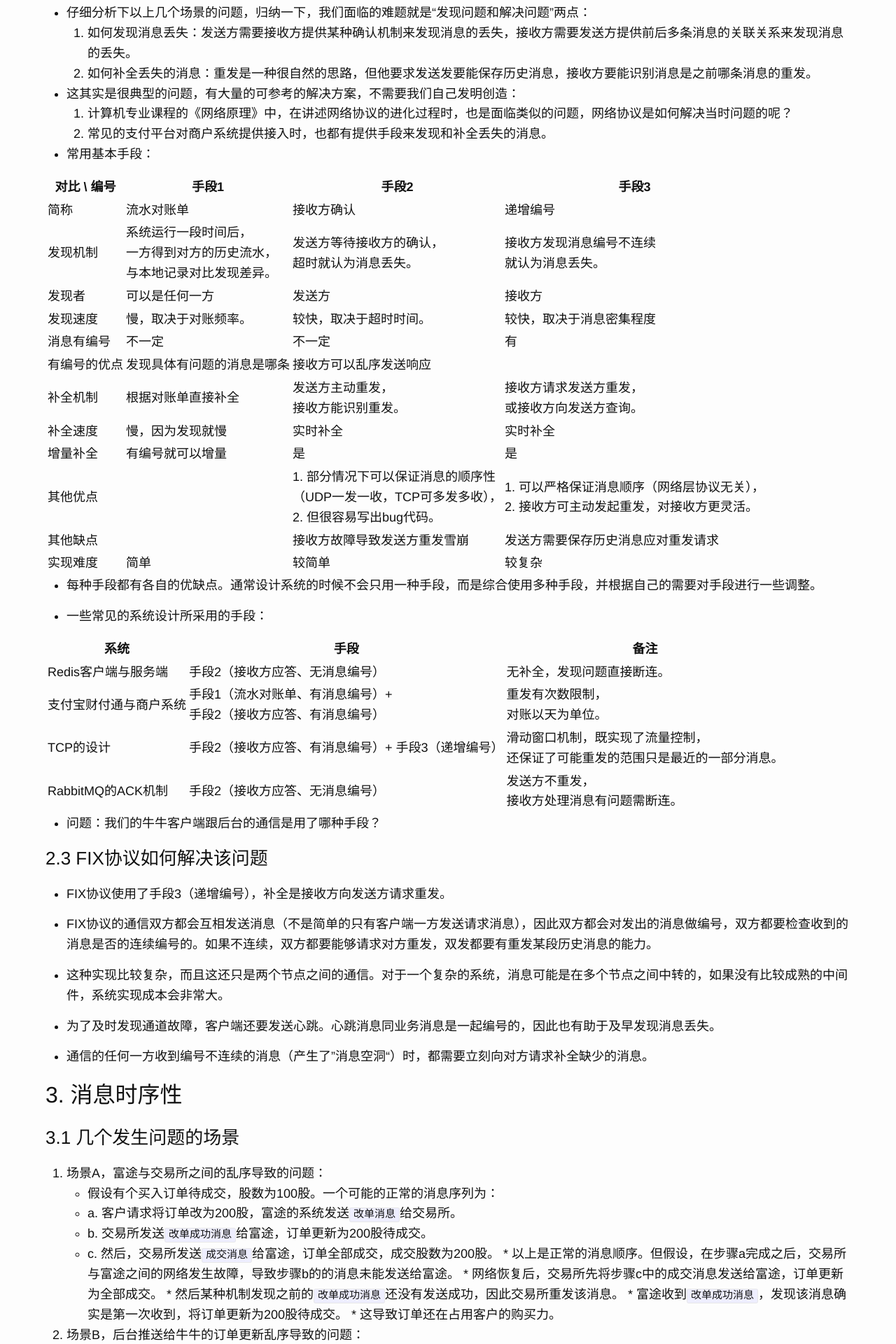
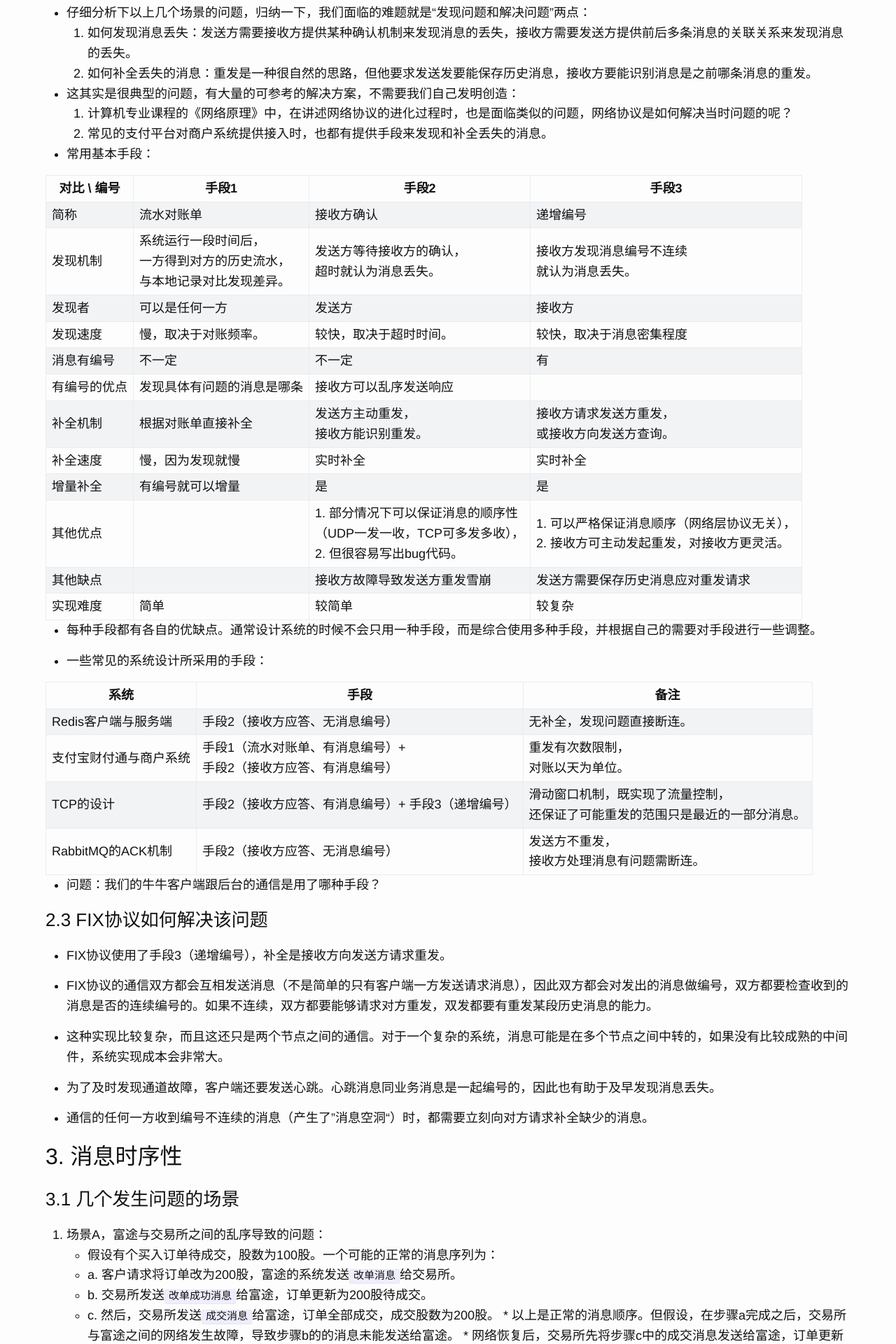
Before and after one commit to echoma/echoma.github.com, a Jekyll site: the page built from _posts/2017-07-17-financial-system-problems-and-fix-protocol.markdown, in a window 1280 px wide. Shown: the part 3376-5296 px from the top of the page at 70% size. Built offline with Jekyll 4.4.1, drawn with Linux system fonts in a browser that asks for light colours.

Commit message:
table css update

```diff
--- a/_sass/_base.scss
+++ b/_sass/_base.scss
@@ -205,3 +205,21 @@ pre {
         }
     }
 }
+
+/**
+ * Tables
+ */
+table {
+  border-collapse: collapse;
+  border: 1px solid #e9ecef;
+}
+
+td,
+th {
+  padding: .25rem .5rem;
+  border: 1px solid #e9ecef;
+}
+
+tbody tr:nth-child(2n+1) td, tbody tr:nth-child(2n+1) th {
+    background-color: #f1f3f5;
+}
```
